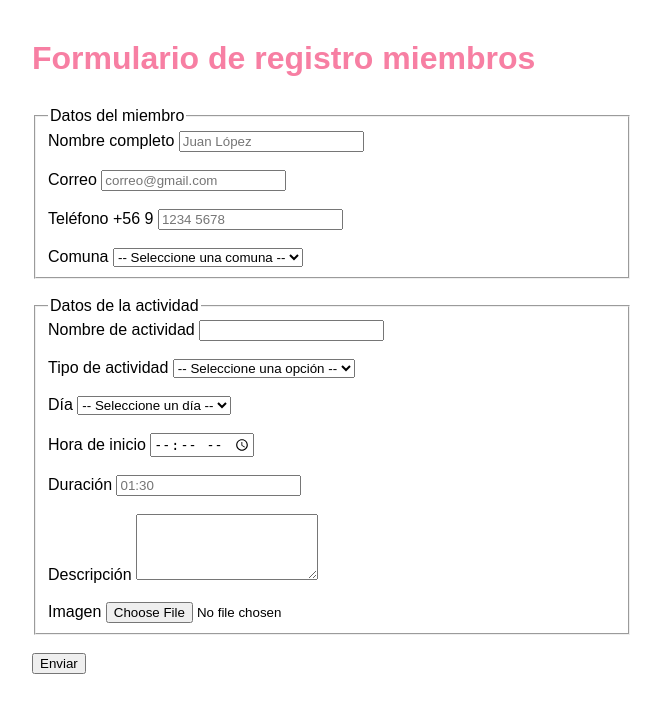
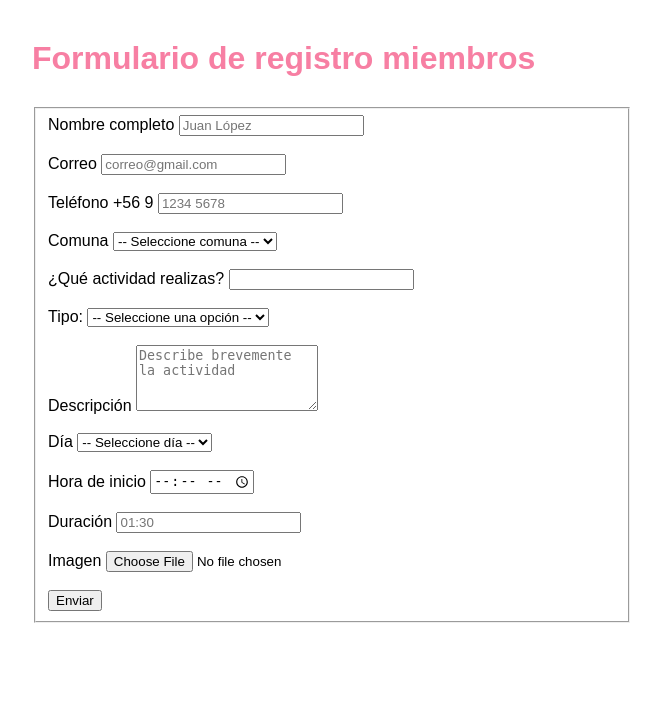
Before and after one commit to Kaishu1/desarrollo_web_camila_paredes, a Flask app: page /registro-miembros in a window 1280 px wide. Shown: the top 713 px of the page, without its empty margins (308-969 px from the left). Run offline with Flask 3, Linux system fonts and the light colour scheme; parts of the project's set-up code (start-up, migrations or seed data) failed here and were passed over.

Commit message:
fix: fixeo de cosas varias

```diff
--- a/app.py
+++ b/app.py
@@ -1,28 +1,28 @@
+from flask import Flask, render_template, request, redirect, url_for
+from database.db import Actividad, Comuna, Foto, db, Miembro, crear_registro_completo
+from werkzeug.utils import secure_filename
 import os
-from uuid import uuid4
-
-from flask import Flask, render_template, request, redirect, url_for
-from werkzeug.utils import secure_filename
-
-from database.db import Actividad, Comuna, Foto, db, Miembro, crear_registro_completo
 
 app = Flask(__name__)
 
 app.config["SQLALCHEMY_DATABASE_URI"] = "mysql+pymysql://cc5002:programacionweb@localhost:3306/tarea2"
+app.config["SQLALCHEMY_TRACK_MODIFICATIONS"] = False
 
-app.config["SQLALCHEMY_TRACK_MODIFICATIONS"] = False
-app.config["UPLOAD_FOLDER"] = os.path.join(app.root_path, "static", "uploads")
+UPLOAD_FOLDER = "static/uploads"
+app.config["UPLOAD_FOLDER"] = UPLOAD_FOLDER
 
 db.init_app(app)
-
+# r u t a s
 @app.route("/")
 @app.route("/index")
 def index():
+
     ultimos_miembros = Miembro.query.order_by(
         Miembro.fecha_registro.desc()
     ).limit(5).all()
 
-    return render_template("index.html", miembros=ultimos_miembros)
+    return render_template("index.html",miembros=ultimos_miembros)
+
 
 @app.route("/estadisticas")
 def estadisticas():
@@ -31,6 +31,7 @@ def estadisticas():
 @app.route("/listado-actividades")
 def listadoActividades():
     return render_template("listado-actividades.html")
+
 
 @app.route("/listado-miembros")
 def listadoMiembros():
@@ -82,6 +83,7 @@ def listadoMiembros():
         total_paginas=total_paginas,
     )
 
+
 @app.route("/detalle-miembro/<int:miembro_id>")
 def detalleMiembro(miembro_id):
     miembro = Miembro.query.get_or_404(miembro_id)
@@ -90,8 +92,8 @@ def detalleMiembro(miembro_id):
         Actividad.id.desc()
     ).all()
 
+    fotos_por_actividad = {}
     actividades_ids = [actividad.id for actividad in actividades]
-    fotos_por_actividad = {}
 
     if actividades_ids:
         fotos = Foto.query.filter(Foto.actividad_id.in_(actividades_ids)).all()
@@ -106,55 +108,52 @@ def detalleMiembro(miembro_id):
         fotos_por_actividad=fotos_por_actividad,
     )
 
+
 @app.route("/registro-miembros", methods=["GET", "POST"])
 def registroMiembros():
     if request.method == "POST":
-        nombre = request.form["nombre"]
-        email = request.form["correo"]
-        telefono = request.form["telefono"]
-        comuna_id = int(request.form["comuna"])
-        nombre_actividad = request.form["nombreActividad"]
-        tipo_actividad = request.form["tipoActividad"]
-        dia = request.form["dia"]
-        hora_inicio = request.form["horaInicio"]
-        duracion = request.form["duracion"]
-        descripcion = request.form["descripcion"]
+        nombre = request.form.get("nombre")
+        email = request.form.get("correo")
+        telefono = request.form.get("telefono")
+        comuna_id = request.form.get("comuna")
 
+        nombre_actividad = request.form.get("nombreActividad")
+        tipo_actividad = request.form.get("tipoActividad")
+        dia = request.form.get("dia")
+        hora_inicio = request.form.get("horaInicio")
+        duracion = request.form.get("duracion")
+        descripcion = request.form.get("descripcion")
+
+        # AQUÍ va lo de la foto
         foto = request.files.get("foto")
-        ruta_foto = None
-        nombre_foto = None
 
-        if foto and foto.filename:
-            os.makedirs(app.config["UPLOAD_FOLDER"], exist_ok=True)
-            nombre_foto = secure_filename(foto.filename)
-            nombre_guardado = f"{uuid4().hex}_{nombre_foto}"
-            ruta_absoluta = os.path.join(app.config["UPLOAD_FOLDER"], nombre_guardado)
-            foto.save(ruta_absoluta)
-            ruta_foto = f"static/uploads/{nombre_guardado}"
+        ruta_archivo = None
+        nombre_archivo = None
 
-        try:
-            crear_registro_completo(
-                nombre,
-                email,
-                telefono,
-                comuna_id,
-                nombre_actividad,
-                tipo_actividad,
-                dia,
-                hora_inicio,
-                duracion,
-                descripcion,
-                ruta_foto,
-                nombre_foto,
-            )
-        except Exception:
-            db.session.rollback()
-            raise
+        if foto and foto.filename != "":
+            nombre_archivo = secure_filename(foto.filename)
+            ruta_archivo = os.path.join(app.config["UPLOAD_FOLDER"], nombre_archivo)
+            foto.save(ruta_archivo)
+
+        # DESPUÉS se guarda todo en la BD
+        crear_registro_completo(
+            nombre=nombre,
+            email=email,
+            telefono=telefono,
+            comuna_id=comuna_id,
+            nombre_actividad=nombre_actividad,
+            tipo_actividad=tipo_actividad,
+            dia=dia,
+            hora_inicio=hora_inicio,
+            duracion=duracion,
+            descripcion=descripcion,
+            ruta_archivo=ruta_archivo,
+            nombre_archivo=nombre_archivo
+        )
 
         return redirect(url_for("index"))
 
-    exito = request.args.get("exito")
-    return render_template("registro-miembros.html", exito=exito)
+    return render_template("registro-miembros.html")
 
 if __name__ == "__main__":
     app.run(debug=True)
--- a/database/tarea2.sql
+++ b/database/tarea2.sql
@@ -1,4 +1,4 @@
--- Active: 1778521305965@@127.0.0.1@3306@tarea2
+-- Active: 1780893845368@@127.0.0.1@3306@mysql
 -- MySQL Script generated by MySQL Workbench
 -- Mon Apr 20 23:54:45 2026
 -- Model: New Model    Version: 1.0
--- a/templates/registro-miembros.html
+++ b/templates/registro-miembros.html
@@ -1,5 +1,5 @@
 <!DOCTYPE html>
-<html lang="es">
+<html>
 <head>
     <link rel="stylesheet" href="{{ url_for('static', filename='css/registro-miembros.css')}}">
     <meta charset="UTF-8">
@@ -13,93 +13,93 @@
         .actividad-item .nombre { font-weight: bold; }
         .contador { color: #666; font-size: 0.9em; margin-bottom: 10px; }
     </style>
+
+
+
 </head>
 
+
 <body>
+
     <h1>Formulario de registro miembros</h1>
+
 
     <form id="form-registro" method="POST" action="{{ url_for('registroMiembros') }}" enctype="multipart/form-data">
         <fieldset>
-            <legend>Datos del miembro</legend>
+            <div>
+                <label for="nombre">  Nombre completo</label>
+                <input type="text" id="nombre" name="nombre" placeholder="Juan López">
+                <span class="error" id="errorNombre" visible> Ingrese su nombre completo </span>
+            </div>
+            <br>
+            <div>
+                <label for="correo"> Correo </label>
+                <input type="email" id="correo" name="correo" placeholder="correo@gmail.com">
+                <span class="error" id="errorCorreo" visible> Ingrese un correo válido </span>
+
+            </div>
+            <br>
+            <div>
+                <label for="telefono"> Teléfono +56 9 </label>
+                <input type="tel" id="telefono" name="telefono" placeholder="1234 5678">
+                <span class="error" id="errorTelefono" visible>Ingrese un número válido de 8 dígitos</span>
+            </div>
+
+            <br>
+            <div>
+                <label for="comuna">Comuna</label>
+                <select id="comuna" name="comuna">
+                    <option value="">-- Seleccione comuna --</option>
+                    <option value="10301">Comuna de prueba</option>
+                </select>
+                <span class="error" id="errorComuna">Debe seleccionar una comuna</span>
+            </div>
+            <br>
+
+
 
             <div>
-                <label for="nombre">Nombre completo</label>
-                <input type="text" id="nombre" name="nombre" placeholder="Juan López">
-                <span class="error" id="errorNombre">Ingrese su nombre completo</span>
+                <label for="nombreActividad" > ¿Qué actividad realizas?</label>
+                <input type="text" id="nombreActividad" name="nombreActividad">
+                <span class="error" id="errorNombreActividad"> Debe ingresar una actividad </span>
             </div>
 
             <br>
 
             <div>
-                <label for="correo">Correo</label>
-                <input type="email" id="correo" name="correo" placeholder="correo@gmail.com">
-                <span class="error" id="errorCorreo">Ingrese un correo válido</span>
+                <label for="tipoActividad"> Tipo: </label>
+                <select id="tipoActividad" name="tipoActividad">
+                    <option value=""> -- Seleccione una opción -- </option>
+                    <option value="deporte">Deporte</option>
+                    <option value="artistico">Artístico</option>
+                    <option value="educativo">Educativo</option>
+                    <option value="social"> Social / Voluntariado</option>
+                    <option value="recreativo">Recreativo</option>
+                </select>
+                <span class="error" id="errorTipoActividad"> Debe seleccionar una opción </span>
             </div>
-
             <br>
 
             <div>
-                <label for="telefono">Teléfono +56 9</label>
-                <input type="tel" id="telefono" name="telefono" placeholder="1234 5678">
-                <span class="error" id="errorTelefono">Ingrese un número válido de 8 dígitos</span>
+                <label for="descripcion">Descripción</label>
+                <textarea id="descripcion" name="descripcion" rows="4" placeholder="Describe brevemente la actividad"></textarea>
+                <span class="error" id="errorDescripcion">Debe ingresar una descripción</span>
             </div>
-
             <br>
-
-            <div>
-                <label for="comuna">Comuna</label>
-                <select id="comuna" name="comuna">
-                    <option value="">-- Seleccione una comuna --</option>
-                    <option value="10301">Comuna de prueba</option>
-                </select>
-                <span class="error" id="errorComuna">Debe seleccionar una comuna</span>
-            </div>
-        </fieldset>
-
-        <br>
-
-        <fieldset>
-            <legend>Datos de la actividad</legend>
-
-            <div>
-                <label for="nombreActividad">Nombre de actividad</label>
-                <input type="text" id="nombreActividad" name="nombreActividad">
-                <span class="error" id="errorNombreActividad">Debe ingresar una actividad</span>
-            </div>
-
-            <br>
-
-            <div>
-                <label for="tipoActividad">Tipo de actividad</label>
-                <select id="tipoActividad" name="tipoActividad">
-                    <option value="">-- Seleccione una opción --</option>
-                    <option value="arte">Arte</option>
-                    <option value="deporte">Deporte</option>
-                    <option value="tecnología">Tecnología</option>
-                    <option value="social">Social</option>
-                    <option value="recreación">Recreación</option>
-                    <option value="otra">Otra</option>
-                </select>
-                <span class="error" id="errorTipoActividad">Debe seleccionar una opción</span>
-            </div>
-
-            <br>
-
             <div>
                 <label for="dia">Día</label>
                 <select id="dia" name="dia">
-                    <option value="">-- Seleccione un día --</option>
+                    <option value="">-- Seleccione día --</option>
                     <option value="lunes">Lunes</option>
                     <option value="martes">Martes</option>
-                    <option value="miércoles">Miércoles</option>
+                    <option value="miercoles">Miércoles</option>
                     <option value="jueves">Jueves</option>
                     <option value="viernes">Viernes</option>
-                    <option value="sábado">Sábado</option>
+                    <option value="sabado">Sábado</option>
                     <option value="domingo">Domingo</option>
                 </select>
                 <span class="error" id="errorDia">Debe seleccionar un día</span>
             </div>
-
             <br>
 
             <div>
@@ -107,41 +107,33 @@
                 <input type="time" id="horaInicio" name="horaInicio">
                 <span class="error" id="errorHoraInicio">Debe ingresar una hora de inicio</span>
             </div>
-
             <br>
 
             <div>
                 <label for="duracion">Duración</label>
                 <input type="text" id="duracion" name="duracion" placeholder="01:30">
-                <span class="error" id="errorDuracion">Debe ingresar la duración</span>
+                <span class="error" id="errorDuracion">Debe ingresar una duración</span>
             </div>
-
             <br>
 
-            <div>
-                <label for="descripcion">Descripción</label>
-                <textarea id="descripcion" name="descripcion" rows="4"></textarea>
-                <span class="error" id="errorDescripcion">Debe ingresar una descripción</span>
-            </div>
-
-            <br>
 
             <div>
                 <label for="foto">Imagen</label>
                 <input type="file" id="foto" name="foto" accept="image/*">
                 <span class="error" id="errorFoto">Debe seleccionar una imagen de su actividad</span>
             </div>
+            <br>
+
+            <button type="submit"> Enviar </button>
         </fieldset>
-
-        <br>
-
-        <button type="submit">Enviar</button>
     </form>
 
     <p id="mensajeExitoFormulario" class="exito">
         Tu respuesta ha sido enviada correctamente :)
     </p>
 
-    <!-- <script src="{{ url_for('static', filename='js/validador-form-registro.js') }}"></script> -->
+<!-- <script src="{{ url_for('static', filename='js/validador-form-registro.js') }}"></script> -->
+
+
 </body>
 </html>
```
Also changed, not shown: database/db.py (+22 -54 lines), templates/index.html (line endings or trailing spaces).
